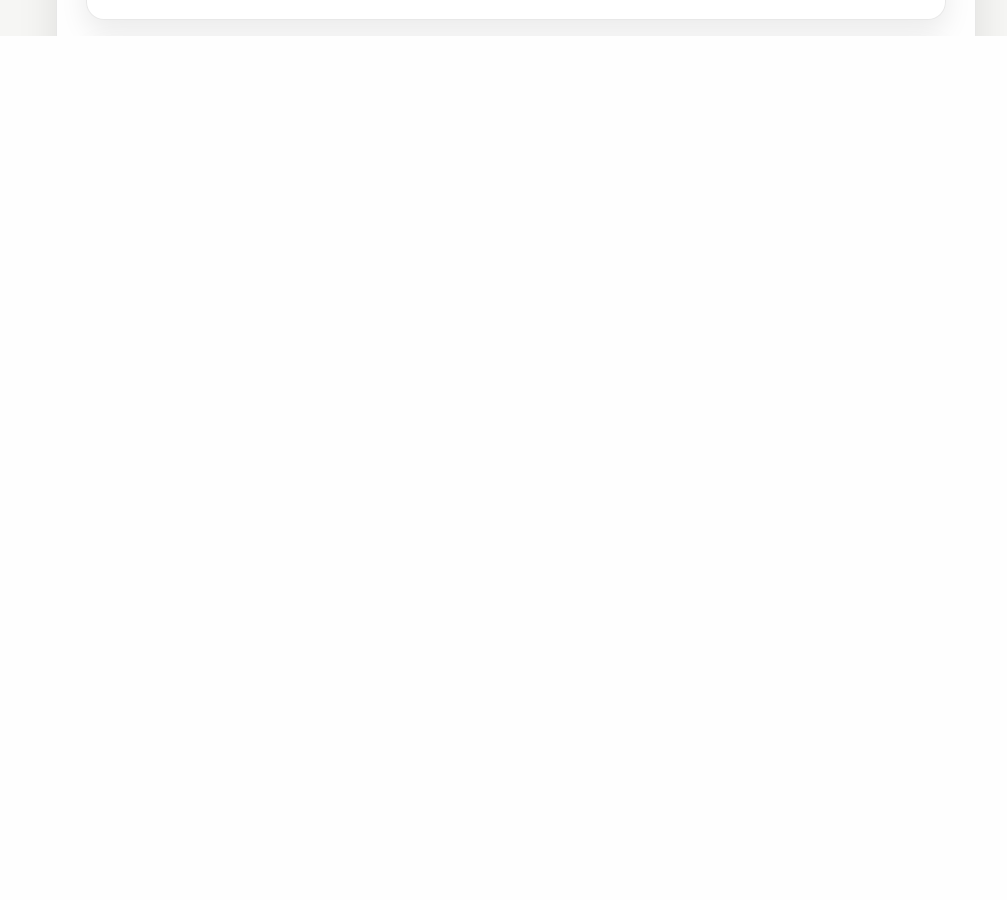
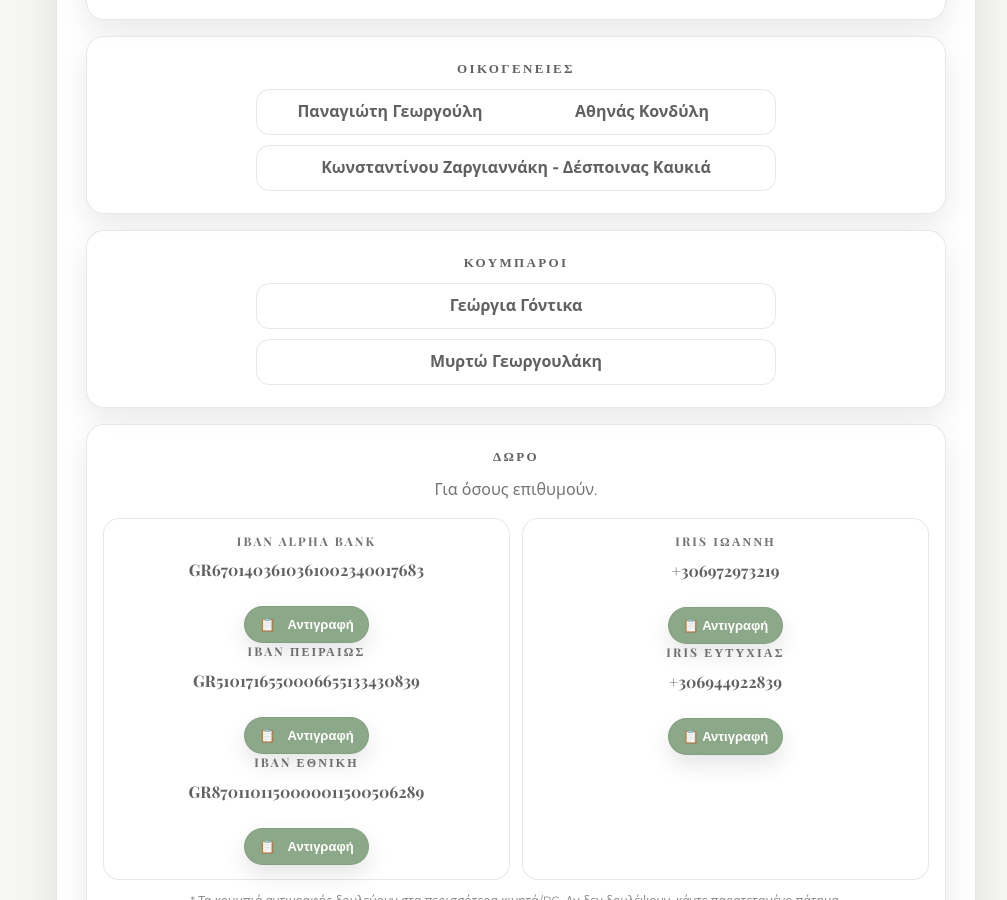
Before and after one commit to ezargiannaki-99/Wedding, a plain HTML site: page index.html in a window 1280 px wide. Shown: the part 1743-2643 px from the top of the page, without its empty margins (124-1131 px from the left). Drawn offline with nearby package versions, Linux system fonts and the light colour scheme.

Commit message:
index.html

```diff
--- a/index.html
+++ b/index.html
@@ -115,7 +115,8 @@
         <div class="list">
           <div class="list-item">
             <!-- <div class="dot"></div> -->
-            <div class="list-text"><strong>Παναγιώτη Γεωργούλη - Αθηνάς Κονδύλη </strong></div>
+            <div class="list-text"><strong>Παναγιώτη Γεωργούλη </strong></div>
+            <div class="list-text"><strong>Αθηνάς Κονδύλη </strong></div>
           </div>
           <div class="list-item">
             <!-- <div class="dot"></div> -->
```
